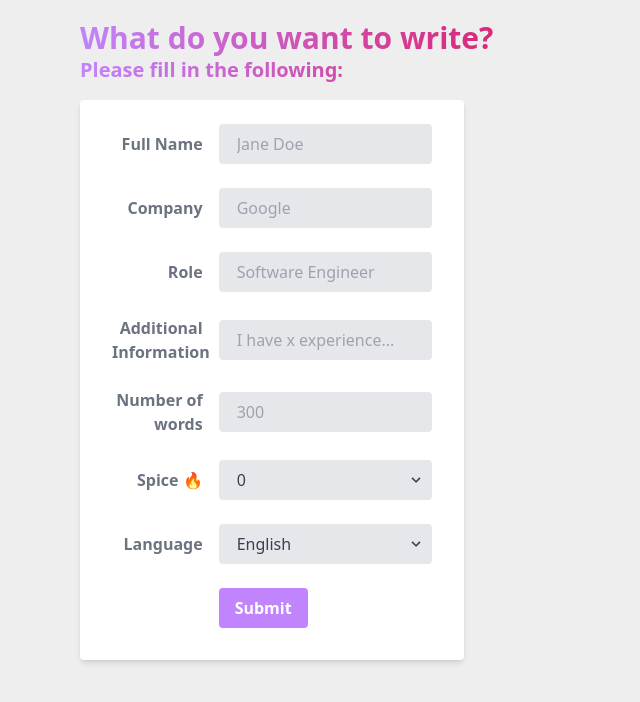
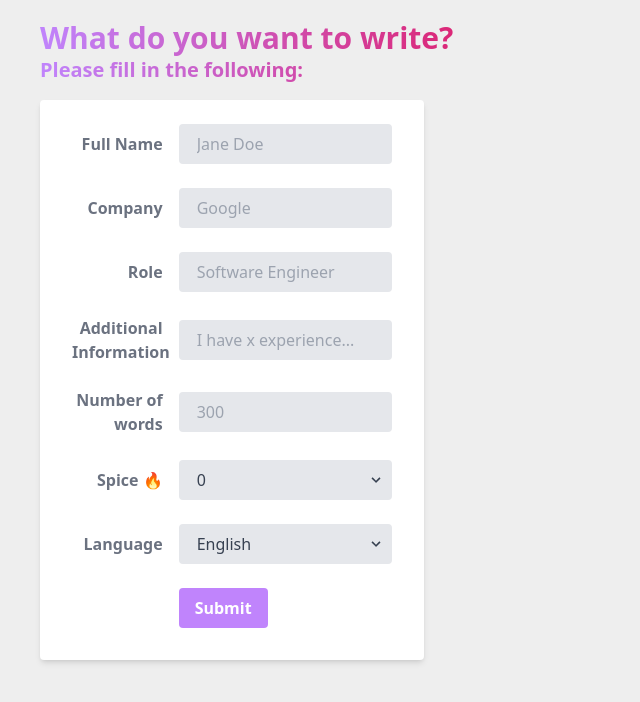
Before and after one commit to Loxiiii/ai-tool, a Next.js app: page / in a window 1280 px wide. Shown: the top 702 px of the page, without its empty margins (0-640 px from the left). Built offline with nearby package versions, Linux system fonts and the light colour scheme.

Commit message:
Added styoing and margins to the two main divs for the cover letter and the form

```diff
--- a/pages/index.tsx
+++ b/pages/index.tsx
@@ -76,17 +76,18 @@ export default function Home() {
 
   return (
     <div>
-      <div className="flex flex-row mt-5 max-w-3xl my-0 mx-20">
+      <div className="flex flex-row mt-5 max-w-3xl my-0 mx-20 ml-10">
         <div className="mr-5 font-extrabold text-transparent text-3xl bg-clip-text bg-gradient-to-r from-purple-400 to-pink-600 content-center">What do you want to write?</div>
         {/* <div className="flex flex-row flex-start">
           <TypeButton text="Cover Letter" />
           <TypeButton text="Email" />
         </div> */}
       </div>
+      <div>
         { /* Show cover 2 */
           showCover2
           && (
-          <div className="w-1/3 float-left ml-20">
+            <div className="w-1/3 float-left ml-10">
               <div className="font-extrabold text-transparent text-xl bg-clip-text bg-gradient-to-r from-purple-400 to-pink-600">Please fill in the following:</div>
               <form className="w-full max-w-sm bg-white shadow-md rounded px-8 pt-6 pb-8 mb-4 my-4">
                 <div className="md:flex md:items-center mb-6">
@@ -255,11 +256,9 @@ export default function Home() {
             </div>
           )
         }
-      {' '}
-
         {
   showResult && (
-    <div className="w-5/7 bg-white shadow-md rounded px-8 pt-6 pb-8 mb-4 mx-5">
+    <div className="w-3/5 float-right bg-white shadow-md rounded px-8 pt-6 pb-8 mb-4 mx-5">
       {
         responseParagraphs.map((p, i) => {
           p.concat('\n\n');
@@ -285,5 +284,7 @@ export default function Home() {
 }
 
       </div>
+
+    </div>
   );
 }
```
Lines whose indentation alone changed are shown as unchanged.
